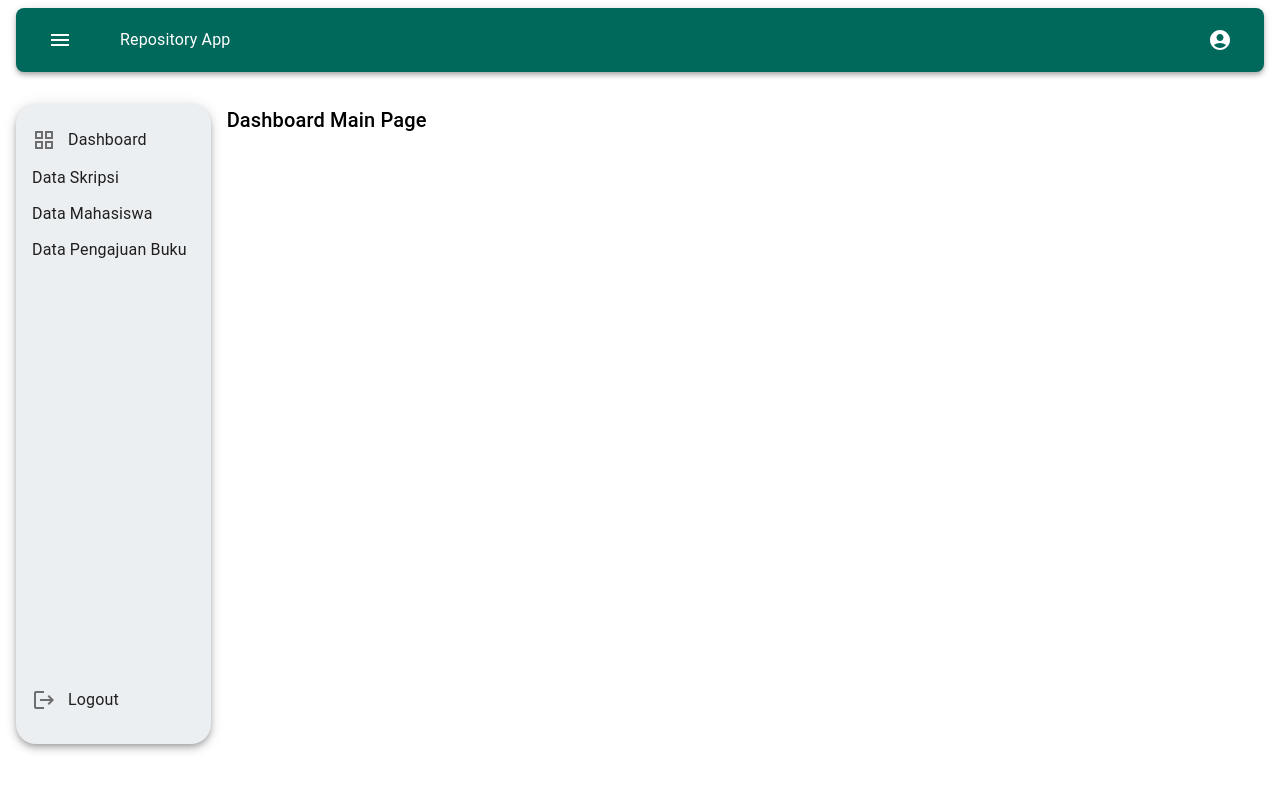
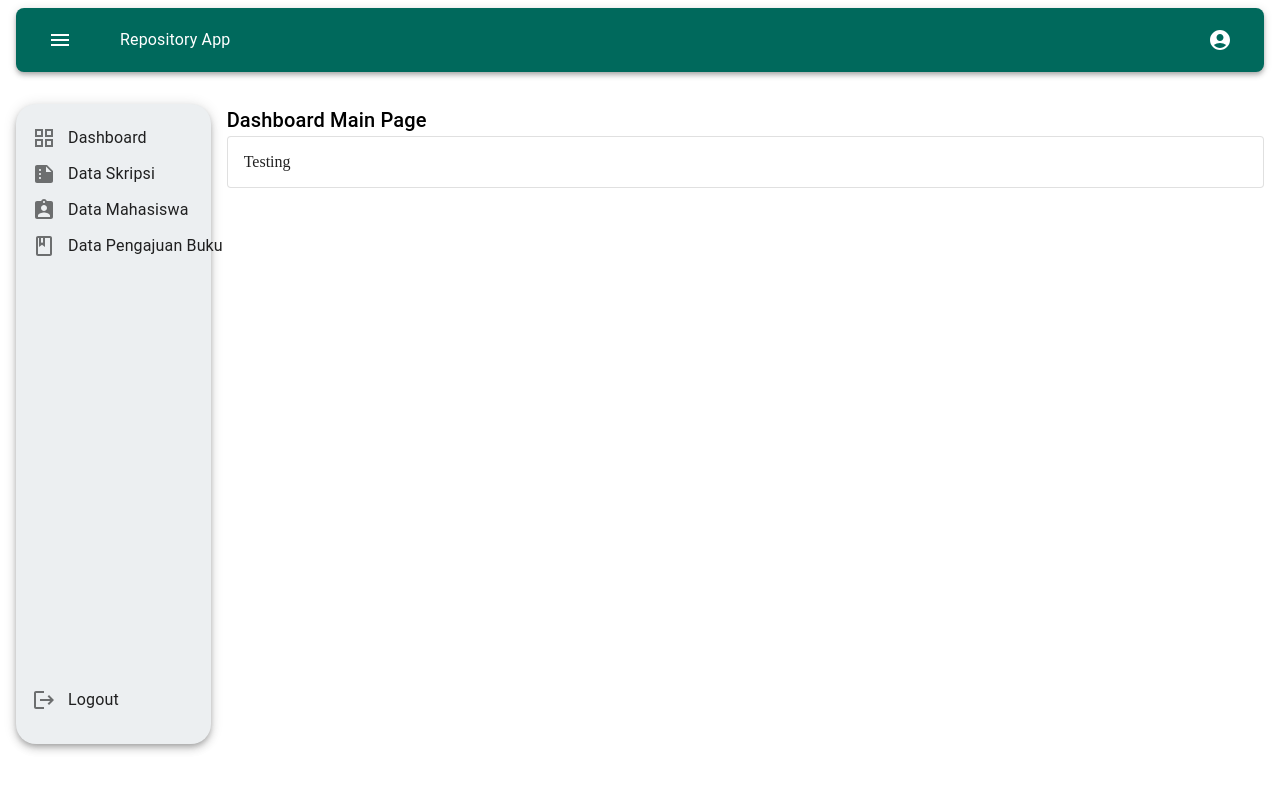
Before and after one commit to arhamflan/repository-app-react, a React (Vite) app: page / in a window 1280 px wide. Shown: the top 790 px of the page. Built offline with nearby package versions, Linux system fonts and the light colour scheme.

Commit message:
merge conflict

```diff
--- a/src/App.tsx
+++ b/src/App.tsx
@@ -1,6 +1,6 @@
 import { BrowserRouter, Routes, Route } from "react-router-dom"
 import AppContextProvider from "./providers/AppContextProviders"
-import LandingPage from "./view/LandingPage"
+import LandingPage from "./view/pages/LandingPage"
 
 function App() {
 
--- a/src/view/LandingPage.tsx
+++ b/src/view/pages/LandingPage.tsx
@@ -1,16 +1,24 @@
 import { AppBar, Button, Grid, IconButton, MenuItem, MenuList, Paper, Toolbar, Typography, Divider, ListItemIcon } from "@mui/material";
 import { Box } from "@mui/system";
 
-import { AccountCircle, GridView, Logout, Menu } from "@mui/icons-material";
+import { AccountCircle, AssignmentInd, BookOutlined, GridView, Logout, Menu, Summarize } from "@mui/icons-material";
+import { useState } from "react";
 
 function LandingPage(){
+
+    const [isActive, setIsActive] = useState(false)
+
+    function ActiveMenu(){
+        setIsActive(!isActive)
+    }
+
     return (
         <>
             <Box sx={{flexGrow: 1, paddingX: 2, paddingY: 1}}>
                 <AppBar position="sticky" sx={{borderRadius: 2}} color="primary">
                     <Toolbar>
-                        <IconButton>
-                            <Menu sx={{color: "white", marginRight: 5}}/>
+                        <IconButton sx={{marginRight: 5}}>
+                            <Menu sx={{color: "white"}}/>
                         </IconButton>
                         <Typography>Repository App</Typography>
                         <Box marginLeft={"auto"}>
@@ -25,21 +33,24 @@ function LandingPage(){
                 <Grid item md={3} lg={2} xl={2} position="relative">
                     <Paper elevation={0} variant="outlined" sx={{ border: 0, bgcolor:"#eceff1", height: "80vh", borderRadius: 5, boxShadow: 5, position: "sticky", top:0 , marginY: "auto"}}>
                         <MenuList sx={{height: "100%", paddingTop: 2}}>
-                            <MenuItem>
+                            <MenuItem color="primary" selected={isActive} onClick={ActiveMenu}>
                                 <ListItemIcon><GridView/></ListItemIcon>
-                                <Typography variant="subtitle1">Dashboard</Typography>
+                                <Typography>Dashboard</Typography>
                             </MenuItem>
                             <MenuItem>
+                                <ListItemIcon><Summarize/></ListItemIcon>
                                 <Typography>Data Skripsi</Typography>
                             </MenuItem>
                             <MenuItem>
+                                <ListItemIcon><AssignmentInd/></ListItemIcon>
                                 <Typography>Data Mahasiswa</Typography>
                             </MenuItem>
                             <MenuItem>
+                                <ListItemIcon><BookOutlined/></ListItemIcon>
                                 <Typography>Data Pengajuan Buku</Typography>
                             </MenuItem>
                             <Box sx={{position: "absolute", right: 0, left: 0, bottom: 50}}>
-                            <MenuItem sx={{bottom: 0}}>
+                            <MenuItem>
                                 <ListItemIcon><Logout/></ListItemIcon>
                                 <Typography>Logout</Typography>
                             </MenuItem>
@@ -49,6 +60,9 @@ function LandingPage(){
                 </Grid>
                 <Grid item md={9} lg={10} xl={10}>
                     <Typography variant="h6">Dashboard Main Page</Typography>
+                    <Paper variant="outlined" sx={{padding: 2}}>
+                        Testing
+                    </Paper>
                 </Grid>
             </Grid>
         </>
--- a/vite.config.ts
+++ b/vite.config.ts
@@ -3,5 +3,6 @@ import react from '@vitejs/plugin-react'
 
 // https://vitejs.dev/config/
 export default defineConfig({
-  plugins: [react()]
+  plugins: [react()],
+
 })
```
Also changed, not shown: src/view/pages/auth/LoginPage.tsx (added, +8 -0 lines).
